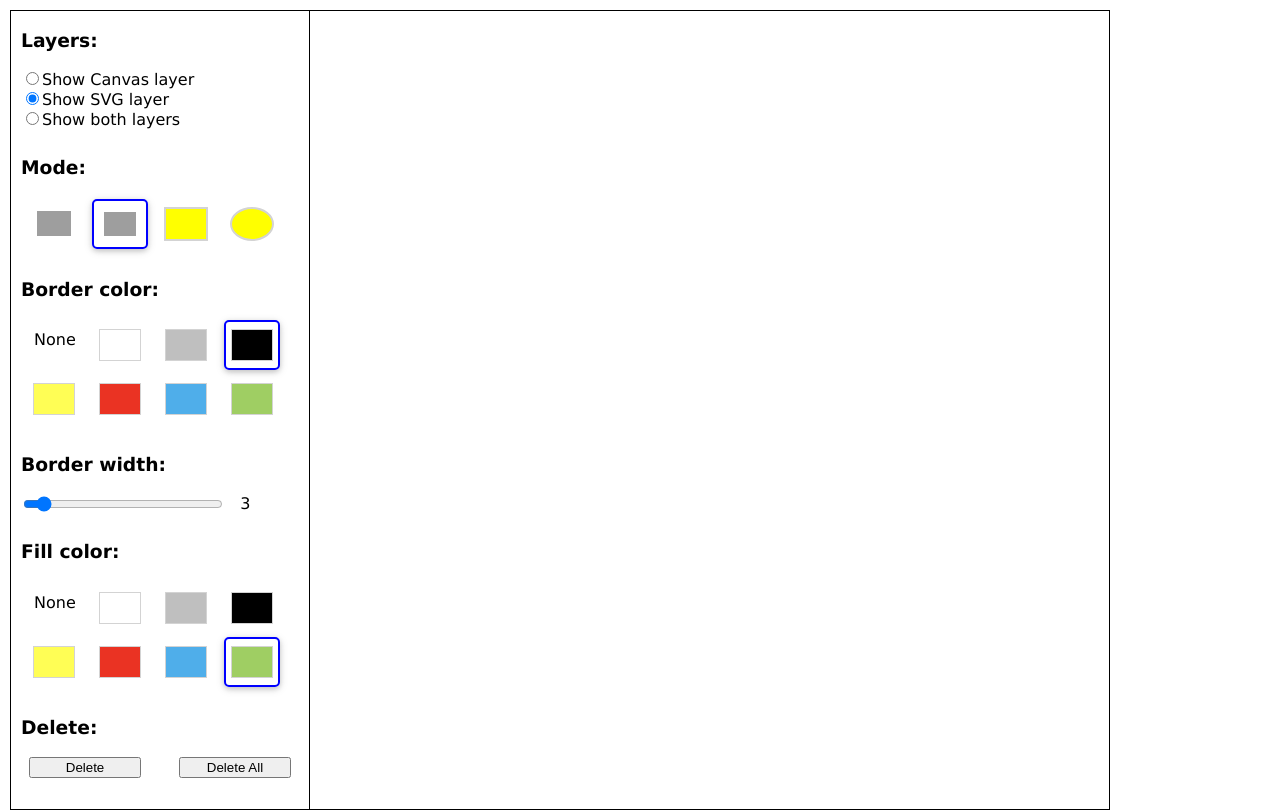
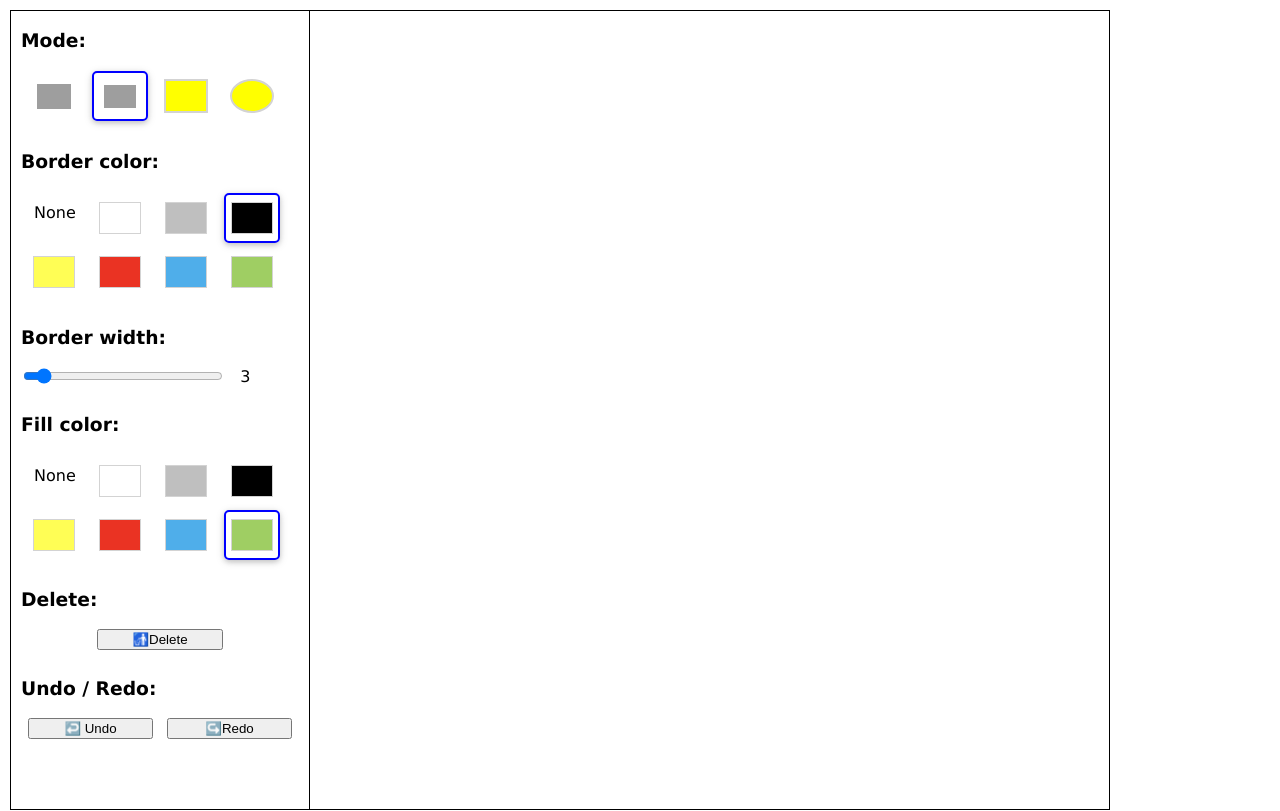
Before and after one commit to lxieyang/05631-hw5-base, a React (Create React App) app: page / in a window 1280 px wide. Built offline with nearby package versions, Linux system fonts and the light colour scheme; grey boxes are pictures that could not be loaded.

Commit message:
no canvas

```diff
--- a/src/App.js
+++ b/src/App.js
@@ -10,8 +10,6 @@ import "./App.css";
 class App extends Component {
   state = {
     // controls
-    disableControl: false, // true, false
-    currLayer: "svg", // 'canvas', 'svg', 'both'
     currMode: "line", // 'select', 'line', 'rect', 'ellipse'
     currBorderColor: "#000",
     currBorderWidth: 3,
@@ -23,8 +21,6 @@ class App extends Component {
 
   render() {
     const {
-      disableControl,
-      currLayer,
       currMode,
       currBorderColor,
       currBorderWidth,
@@ -36,14 +32,6 @@ class App extends Component {
       <React.Fragment>
         <ControlContext.Provider
           value={{
-            disableControl,
-            currLayer,
-            setCurrLayer: (layer) => {
-              this.setState({
-                currLayer: layer,
-                disableControl: layer === "both" ? true : false,
-              });
-            },
             currMode,
             setCurrMode: (mode) => {
               this.setState({ currMode: mode });
--- a/src/containers/ControlPanel/ControlPanel.css
+++ b/src/containers/ControlPanel/ControlPanel.css
@@ -27,13 +27,15 @@
   cursor: pointer;
 }
 
-.Control .DeleteButtonsContainer {
+.Control .DeleteButtonsContainer,
+.Control .UndoRedoButtonsContainer {
   display: flex;
   justify-content: space-around;
 }
 
-.DeleteButtonsContainer button {
-  width: 40%;
+.DeleteButtonsContainer button,
+.UndoRedoButtonsContainer button {
+  width: 45%;
 }
 
 .Modes {
--- a/src/containers/ControlPanel/ControlPanel.js
+++ b/src/containers/ControlPanel/ControlPanel.js
@@ -7,56 +7,13 @@ import ControlContext from "../../contexts/control-context";
 
 import "./ControlPanel.css";
 
-const Layers = () => {
-  const { currLayer, setCurrLayer } = useContext(ControlContext);
-
-  return (
-    <div className="Control">
-      <h3>Layers: </h3>
-      <label>
-        <input
-          type="radio"
-          id="radio-show-canvas"
-          name="layers-selection"
-          value={"canvas"}
-          checked={currLayer === "canvas"}
-          onChange={(e) => setCurrLayer(e.target.value)}
-        />
-        Show Canvas layer
-      </label>
-      <label>
-        <input
-          type="radio"
-          id="radio-show-svg"
-          name="layers-selection"
-          value={"svg"}
-          checked={currLayer === "svg"}
-          onChange={(e) => setCurrLayer(e.target.value)}
-        />
-        Show SVG layer
-      </label>
-      <label>
-        <input
-          type="radio"
-          id="radio-show-both"
-          name="layers-selection"
-          value={"both"}
-          checked={currLayer === "both"}
-          onChange={(e) => setCurrLayer(e.target.value)}
-        />
-        Show both layers
-      </label>
-    </div>
-  );
-};
-
 const Modes = () => {
-  const { currMode, setCurrMode, disableControl } = useContext(ControlContext);
+  const { currMode, setCurrMode } = useContext(ControlContext);
 
   return (
     <div className="Control">
       <h3>Mode:</h3>
-      <div className={["Modes", disableControl ? "Disabled" : null].join(" ")}>
+      <div className="Modes">
         <div
           className={["Mode", currMode === "select" ? "Active" : null].join(
             " "
@@ -107,12 +64,11 @@ const Modes = () => {
 
 const ColorPicker = (props) => {
   const { currColor, setCurrColor } = props;
-  const { disableControl } = useContext(ControlContext);
 
   return (
     <div className="Control">
       <h3>{props.title}</h3>
-      <div className={["Modes", disableControl ? "Disabled" : null].join(" ")}>
+      <div className="Modes">
         {supportedColors.map((color, idx) => (
           <div
             key={idx}
@@ -162,9 +118,7 @@ const FillColor = () => {
 };
 
 const BorderWidth = () => {
-  const { currBorderWidth, setCurrBorderWidth, disableControl } = useContext(
-    ControlContext
-  );
+  const { currBorderWidth, setCurrBorderWidth } = useContext(ControlContext);
 
   return (
     <div className="Control">
@@ -177,7 +131,6 @@ const BorderWidth = () => {
           min={1}
           max={30}
           value={currBorderWidth}
-          disabled={disableControl}
         />
         &nbsp;&nbsp;&nbsp;
         <span>{currBorderWidth}</span>
@@ -187,8 +140,6 @@ const BorderWidth = () => {
 };
 
 const Delete = () => {
-  const { disableControl } = useContext(ControlContext);
-
   return (
     <div className="Control">
       <h3>Delete:</h3>
@@ -197,18 +148,41 @@ const Delete = () => {
           onClick={() => {
             console.log("delete");
           }}
-          disabled={disableControl}
         >
+          <span role="img" aria-label="undo">
+            🚮
+          </span>
           Delete
         </button>{" "}
-        &nbsp;
+      </div>
+    </div>
+  );
+};
+
+const UndoRedo = () => {
+  return (
+    <div className="Control">
+      <h3>Undo / Redo:</h3>
+      <div className="UndoRedoButtonsContainer">
         <button
           onClick={() => {
-            console.log("delete all");
+            console.log("undo");
           }}
-          disabled={disableControl}
         >
-          Delete All
+          <span role="img" aria-label="undo">
+            ↩️
+          </span>{" "}
+          Undo
+        </button>{" "}
+        <button
+          onClick={() => {
+            console.log("redo");
+          }}
+        >
+          <span role="img" aria-label="redo">
+            ↪️
+          </span>
+          Redo
         </button>
       </div>
     </div>
@@ -218,12 +192,13 @@ const Delete = () => {
 const ControlPanel = () => {
   return (
     <div className="ControlPanel">
-      <Layers />
+      {/* <Layers /> */}
       <Modes />
       <BorderColor />
       <BorderWidth />
       <FillColor />
       <Delete />
+      <UndoRedo />
     </div>
   );
 };
--- a/src/containers/Workspace/CanvasLayer/CanvasLayer.js
+++ /dev/null
@@ -1,21 +0,0 @@
-import React, { useContext } from "react";
-
-import ControlContext from "../../../contexts/control-context";
-
-const CanvasLayer = () => {
-  const { currLayer } = useContext(ControlContext);
-
-  return (
-    <canvas
-      id="workspace-canvas"
-      width="800"
-      height="800"
-      style={{
-        display:
-          currLayer === "canvas" || currLayer === "both" ? "block" : "none",
-      }}
-    ></canvas>
-  );
-};
-
-export default CanvasLayer;
--- a/src/containers/Workspace/SVGLayer/SVGLayer.js
+++ b/src/containers/Workspace/SVGLayer/SVGLayer.js
@@ -8,7 +8,6 @@ import ControlContext from "../../../contexts/control-context";
 
 const SVGLayer = ({ svgShapes }) => {
   const {
-    currLayer,
     currMode,
     currBorderColor,
     currBorderWidth,
@@ -117,9 +116,6 @@ const SVGLayer = ({ svgShapes }) => {
       onMouseDown={handleMouseDown}
       onMouseMove={handleMouseMove}
       onMouseUp={handleMouseUp}
-      style={{
-        display: currLayer === "svg" || currLayer === "both" ? "block" : "none",
-      }}
     >
       {svgShapes.map((shape, idx) => {
         return null;
--- a/src/containers/Workspace/Workspace.js
+++ b/src/containers/Workspace/Workspace.js
@@ -1,6 +1,5 @@
 import React from "react";
 
-import CanvasLayer from "./CanvasLayer/CanvasLayer";
 import SVGLayer from "./SVGLayer/SVGLayer";
 
 import "./Workspace.css";
@@ -8,7 +7,6 @@ import "./Workspace.css";
 const Workspace = ({ svgShapes }) => {
   return (
     <div className="Workspace">
-      <CanvasLayer />
       <SVGLayer svgShapes={svgShapes} />
     </div>
   );
--- a/src/contexts/control-context.js
+++ b/src/contexts/control-context.js
@@ -1,9 +1,6 @@
 import { createContext } from "react";
 
 const controlContext = createContext({
-  disableControl: false,
-  currLayer: "",
-  setCurrLayer: () => {},
   currMode: "",
   setCurrMode: () => {},
   currBorderColor: "",
--- a/src/shared/util.js
+++ b/src/shared/util.js
@@ -0,0 +1,3 @@
+export const genId = () => {
+  return new Date().getTime();
+};
```
